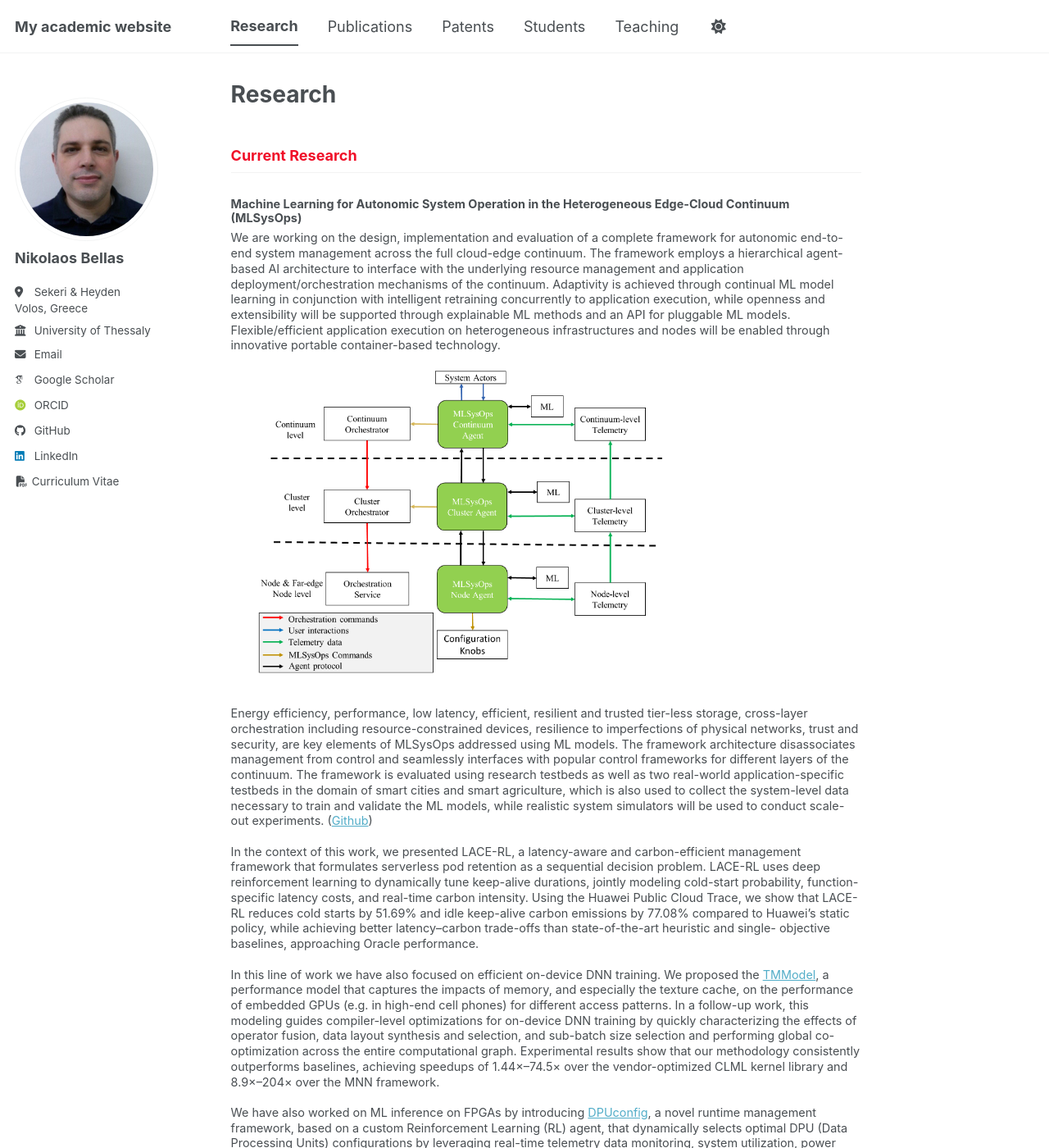
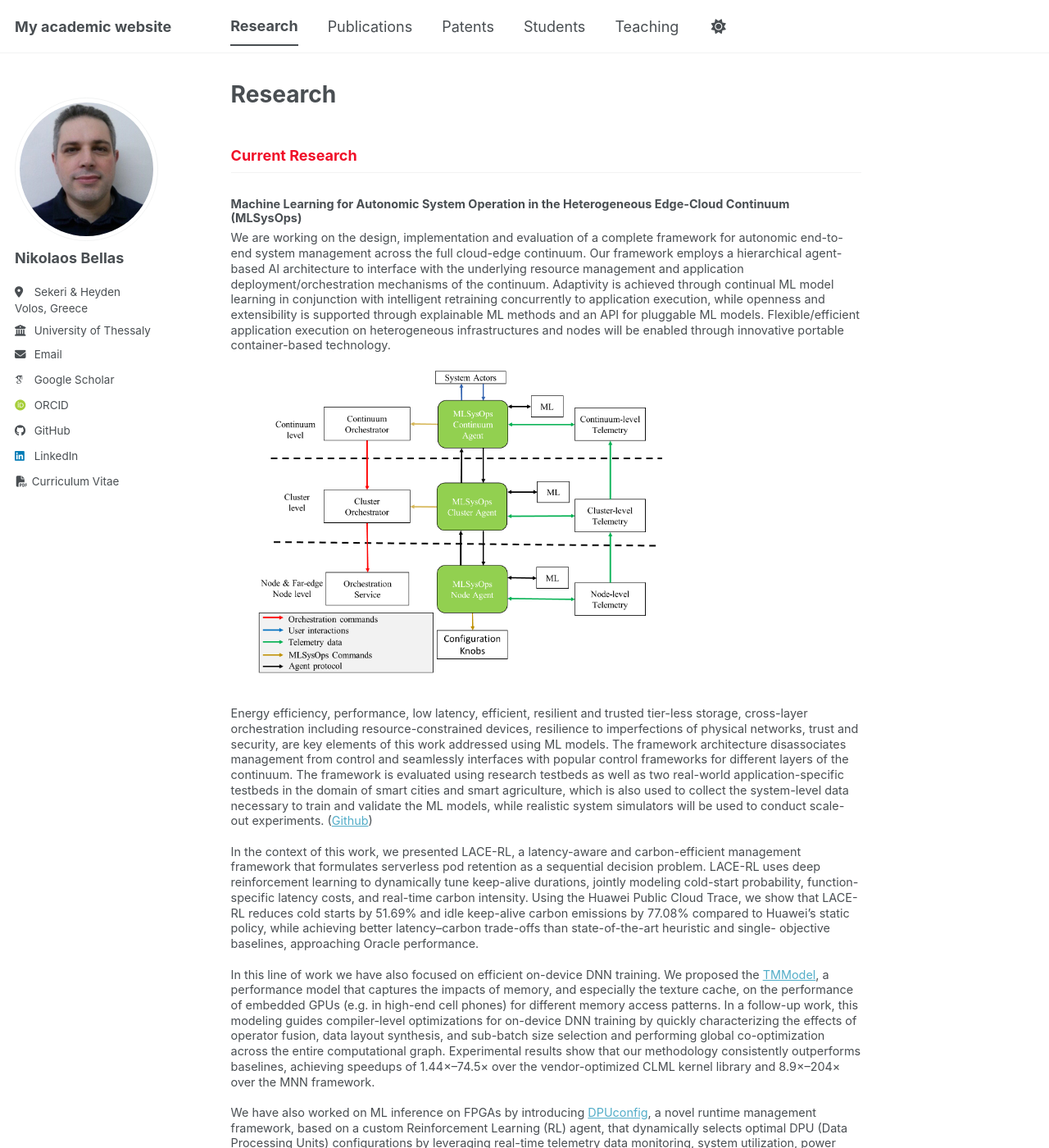
Before and after one commit to nbellas/nbellas.github.io, a Jekyll site: the page built from _pages/research.md, in a window 1280 px wide and 1400 px high. Shown: the whole window at 82% size. Built offline with Jekyll 4.4.1, drawn with Linux system fonts in a browser that asks for light colours; some web fonts are replaced; a script bundle is joined from its source files by our own code; library files that are not in the unit come from our copies; some of the changed text lies outside the part shown.

Commit message:
Update research.md

```diff
--- a/_pages/research.md
+++ b/_pages/research.md
@@ -14,19 +14,19 @@ classes:
 
 <h3>Machine Learning for Autonomic System Operation in the Heterogeneous Edge-Cloud Continuum (MLSysOps)</h3>
 
-We are working on the design, implementation and evaluation of a complete framework for autonomic end-to-end system management across the full cloud-edge continuum. The framework employs a hierarchical agent-based AI architecture to interface with the underlying resource management and application deployment/orchestration mechanisms of the continuum. Adaptivity is achieved through continual ML model learning in conjunction with intelligent retraining concurrently to application execution, while openness and extensibility will be supported through explainable ML methods and an API for pluggable ML models. Flexible/efficient application execution on heterogeneous infrastructures and nodes will be enabled through innovative portable container-based technology.
+We are working on the design, implementation and evaluation of a complete framework for autonomic end-to-end system management across the full cloud-edge continuum. Our framework employs a hierarchical agent-based AI architecture to interface with the underlying resource management and application deployment/orchestration mechanisms of the continuum. Adaptivity is achieved through continual ML model learning in conjunction with intelligent retraining concurrently to application execution, while openness and extensibility is supported through explainable ML methods and an API for pluggable ML models. Flexible/efficient application execution on heterogeneous infrastructures and nodes will be enabled through innovative portable container-based technology.
 
 <img src="/images/MLSysOps_Framework.png"
      alt="MLSysOps framework core architecture"
      width="500"
      style="float: center; margin: 0 0 1rem 1.5rem;">
 
-Energy efficiency, performance, low latency, efficient, resilient and trusted tier-less storage, cross-layer orchestration including resource-constrained devices, resilience to imperfections of physical networks, trust and security, are key elements of MLSysOps addressed using ML models. The framework architecture disassociates management from control and seamlessly interfaces with popular control frameworks for different layers of the continuum. The framework is evaluated using research testbeds as well as two real-world application-specific testbeds in the domain of smart cities and smart agriculture, which is also used to collect the system-level data necessary to train and validate the ML models, while realistic system simulators will be used to conduct scale-out experiments. ([Github](https://github.com/mlsysops-eu))
+Energy efficiency, performance, low latency, efficient, resilient and trusted tier-less storage, cross-layer orchestration including resource-constrained devices, resilience to imperfections of physical networks, trust and security, are key elements of this work addressed using ML models. The framework architecture disassociates management from control and seamlessly interfaces with popular control frameworks for different layers of the continuum. The framework is evaluated using research testbeds as well as two real-world application-specific testbeds in the domain of smart cities and smart agriculture, which is also used to collect the system-level data necessary to train and validate the ML models, while realistic system simulators will be used to conduct scale-out experiments. ([Github](https://github.com/mlsysops-eu))
 
 In the context of this work, we presented LACE-RL, a latency-aware and carbon-efficient management framework that formulates serverless pod retention as a sequential decision problem. LACE-RL uses deep reinforcement learning to dynamically tune keep-alive durations, jointly modeling cold-start probability, function-specific latency
 costs, and real-time carbon intensity. Using the Huawei Public Cloud Trace, we show that LACE-RL reduces cold starts by 51.69% and idle keep-alive carbon emissions by 77.08% compared to Huawei’s static policy, while achieving better latency–carbon trade-offs than state-of-the-art heuristic and single- objective baselines, approaching Oracle performance.
 
-In this line of work we have also focused on efficient on-device DNN training. We proposed the [TMModel](/files/2025_ICS_TMModel.pdf), a performance model that captures the impacts of memory, and especially the texture cache, on the performance of embedded GPUs (e.g. in high-end cell phones) for different access patterns. In a follow-up work, this modeling guides compiler-level optimizations for on-device DNN training by quickly characterizing the effects of operator fusion, data layout synthesis and selection, and sub-batch size selection and performing global co-optimization across the entire computational graph. Experimental results show that our methodology consistently outperforms baselines, achieving speedups of 1.44×–74.5× over the vendor-optimized CLML kernel library and 8.9×–204× over the MNN framework.
+In this line of work we have also focused on efficient on-device DNN training. We proposed the [TMModel](/files/2025_ICS_TMModel.pdf), a performance model that captures the impacts of memory, and especially the texture cache, on the performance of embedded GPUs (e.g. in high-end cell phones) for different memory access patterns. In a follow-up work, this modeling guides compiler-level optimizations for on-device DNN training by quickly characterizing the effects of operator fusion, data layout synthesis, and sub-batch size selection and performing global co-optimization across the entire computational graph. Experimental results show that our methodology consistently outperforms baselines, achieving speedups of 1.44×–74.5× over the vendor-optimized CLML kernel library and 8.9×–204× over the MNN framework.
 
 We have also worked on ML inference on FPGAs by introducing [DPUconfig](/files/DATE_2026.pdf), a novel runtime management framework, based on a custom Reinforcement Learning (RL) agent, that dynamically selects optimal DPU (Data Processing Units) configurations by leveraging real-time telemetry data monitoring, system utilization, power consumption, and application performance to inform its configuration selection decisions.
 <div style="clear: both;"></div>
```
Also changed, not shown: other parts of _pages/research.md (+1 -1 lines).
